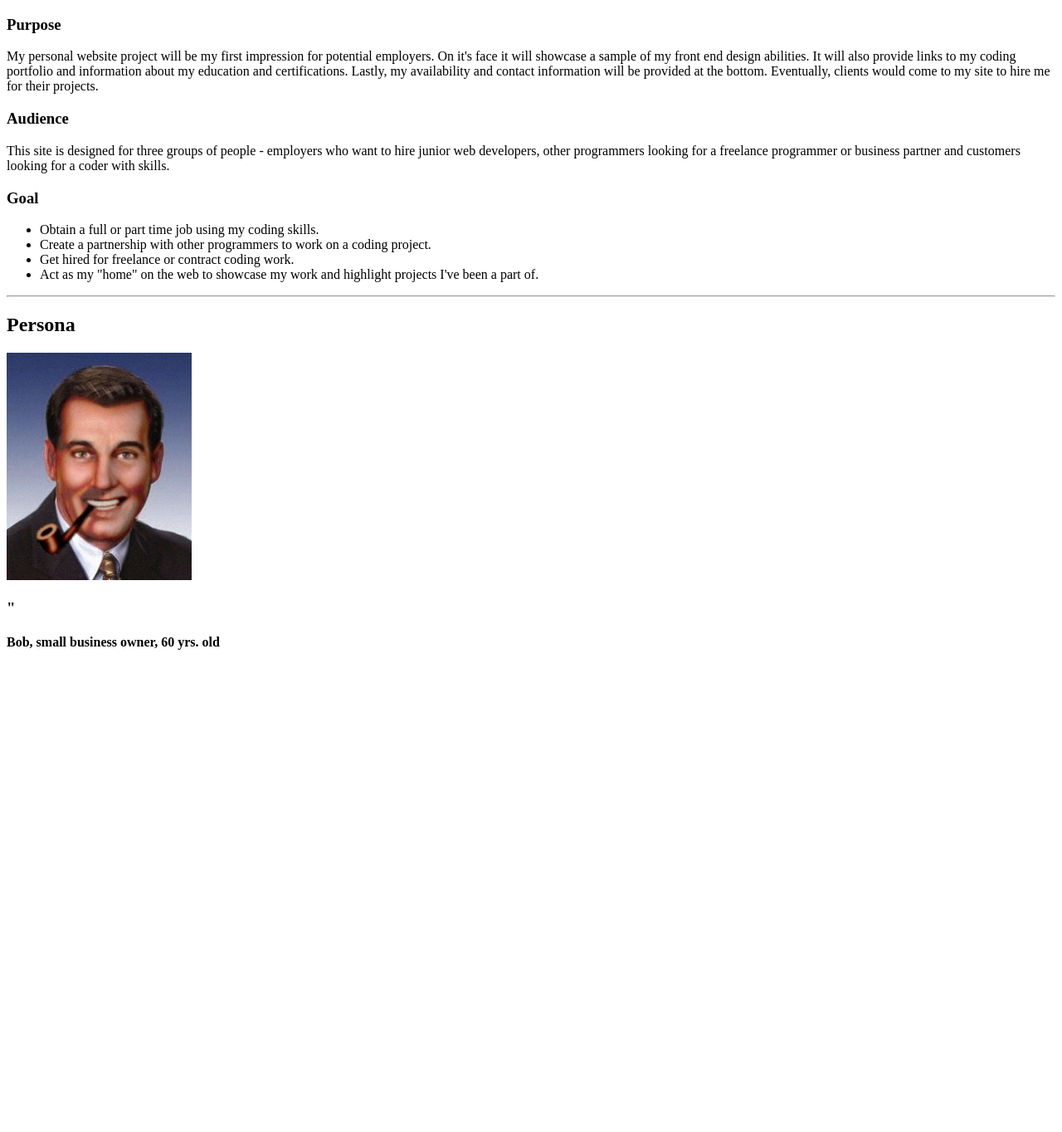
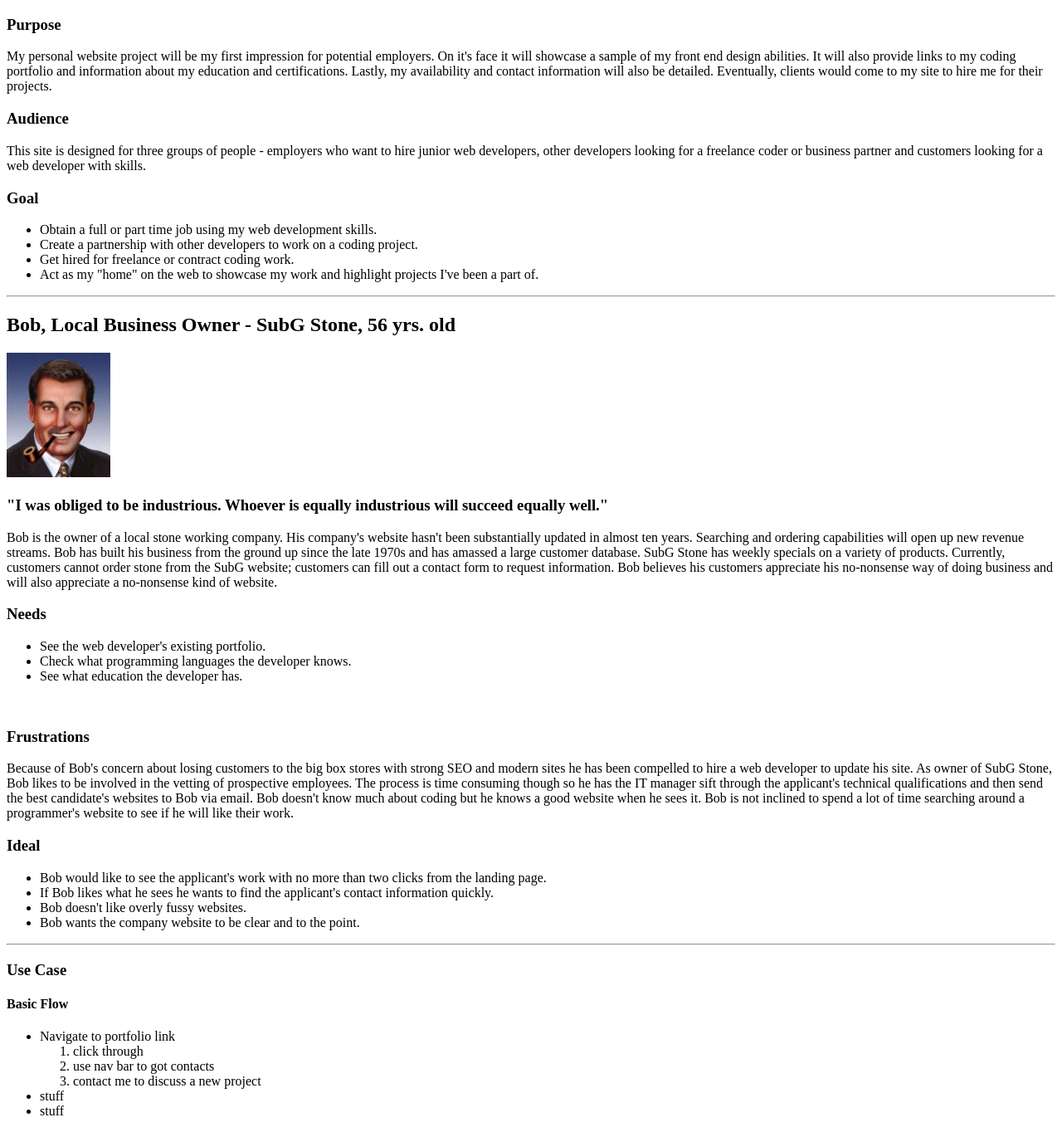
Before and after one commit to elainethomas/el41net, a PHP site: page /milestone-1.php in a window 1280 px wide. Shown: the whole page at 83% size. Before the commit the page ends 783 px from the top, so only its background shows below. Run offline with PHP 8.4, Linux system fonts and the light colour scheme.

Commit message:
adding content to page framework

```diff
--- a/public_html/documentation/milestone-1.php
+++ b/public_html/documentation/milestone-1.php
@@ -7,24 +7,62 @@
 	<body>
 		<h3>Purpose</h3>
 		<p>
-			My personal website project will be my first impression for potential employers.  On it's face it will showcase a sample of my front end design abilities.  It will also provide links to my coding portfolio and information about my education and certifications.  Lastly, my availability and contact information will be provided at the bottom.  Eventually, clients would come to my site to hire me for their projects.
+			My personal website project will be my first impression for potential employers.  On it's face it will showcase a sample of my front end design abilities.  It will also provide links to my coding portfolio and information about my education and certifications.  Lastly, my availability and contact information will also be detailed.  Eventually, clients would come to my site to hire me for their projects.
 		</p>
 		<h3>Audience</h3>
 		<p>
-			This site is designed for three groups of people - employers who want to hire junior web developers, other programmers looking for a freelance programmer or business partner and customers looking for a coder with skills.
+			This site is designed for three groups of people - employers who want to hire junior web developers, other developers looking for a freelance coder or business partner and customers looking for a web developer with skills.
 		</p>
 
 		<h3>Goal</h3>
 		<ul>
-			<li>Obtain a full or part time job using my coding skills.</li>
-			<li>Create a partnership with other programmers to work on a coding project.</li>
+			<li>Obtain a full or part time job using my web development skills.</li>
+			<li>Create a partnership with other developers to work on a coding project.</li>
 			<li>Get hired for freelance or contract coding work.</li>
 			<li>Act as my "home" on the web to showcase my work and highlight projects I've been a part of.</li>
 		</ul>
 		<hr>
-		<h2>Persona</h2>
-		<img src="BobDobbs-color.png" />
-		<h3 class="persona">"</h3>
-		<h4>Bob, small business owner, 60 yrs. old</h4>
+		<h2>Bob, Local Business Owner - SubG Stone, 56 yrs. old</h2>
+		<img src="BobDobbs-color.png" width="125" height="150"/>
+		<h3>"I was obliged to be industrious. Whoever is equally industrious will succeed equally well."</h3>
+		<p>
+			Bob is the owner of a local stone working company.  His company's website hasn't been substantially updated in almost ten years.  Searching and ordering capabilities will open up new revenue streams.  Bob has built his business from the ground up since the late 1970s and has amassed a large customer database.  SubG Stone has weekly specials on a variety of products.  Currently, customers cannot order stone from the SubG website; customers can fill out a contact form to request information.  Bob believes his customers appreciate his no-nonsense way of doing business and will also appreciate a no-nonsense kind of website.
+		</p>
+		<h3>Needs</h3>
+		<ul>
+			<li>See the web developer's existing portfolio.</li>
+			<li>Check what programming languages the developer knows.</li>
+			<li>See what education the developer has.</li>
+		</ul>
+		<br>
+		<h3>Frustrations</h3>
+		<p>
+			Because of Bob's concern about losing customers to the big box stores with strong SEO and modern sites he has been compelled to hire a web developer to update his site.  As owner of SubG Stone, Bob likes to be involved in the vetting of prospective employees.  The process is time consuming though so he has the IT manager sift through the applicant's technical qualifications and then send the best candidate's websites to Bob via email.  Bob doesn't know much about coding but he knows a good website when he sees it.  Bob is not inclined to spend a lot of time searching around a programmer's website to see if he will like their work.
+		</p>
+
+		<h3>Ideal</h3>
+		<ul>
+			<li>Bob would like to see the applicant's work with no more than two clicks from the landing page.</li>
+			<li>If Bob likes what he sees he wants to find the applicant's contact information quickly.</li>
+			<li>Bob doesn't like overly fussy websites.</li>
+			<li>Bob wants the company website to be clear and to the point.</li>
+		</ul>
+		<hr>
+		<h3>Use Case</h3>
+		<h4>Basic Flow</h4>
+		<ul>
+			<li>Navigate to portfolio link
+				<ol>
+					<li>click through</li>
+					<li>use nav bar to got contacts</li>
+					<li>contact me to discuss a new project</li>
+				</ol>
+			</li>
+			<li>stuff</li>
+			<li>stuff</li>
+		</ul>
 	</body>
 </html>
+
+
+<!--detail the time, location, technology used, and the purpose or goal of your Persona's use of your site.-->
```
